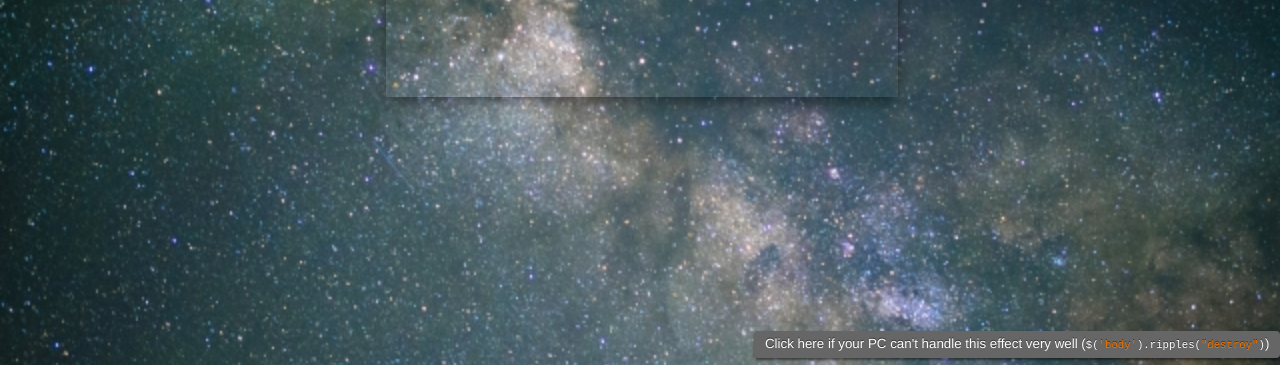
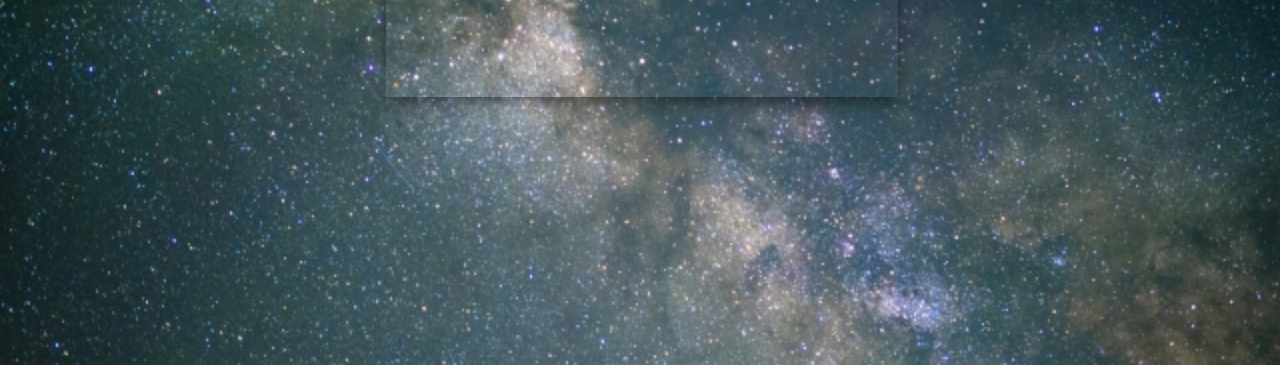
Before and after one commit to hassy1978/demos, a plain HTML site: page ripples/space/index.html in a window 1280 px wide. Shown: the part 435-800 px from the top of the page. Drawn offline with nearby package versions, Linux system fonts and the light colour scheme; animation ran at ten frames a second.

Commit message:
no message

```diff
--- a/ripples/space/index.html
+++ b/ripples/space/index.html
@@ -109,11 +109,6 @@ code { font-size: 0.8em; display: inline; }
 <!--  <p>Download or fork this effect at <a href="//github.com/sirxemic/jquery.ripples/">Github</a>.</p> -->
 </main>
 
-<button class="js-ripples-disable disable">
-  Click here if your PC can't handle this effect very well
-  (<code>$(<span class="code-string">'body'</span>).ripples(<span class="code-string">"destroy"</span>)</code>)
-</button>
-
 <div class="error"></div>
 
 <script src="https://ajax.googleapis.com/ajax/libs/jquery/2.0.0/jquery.min.js"></script>
```
